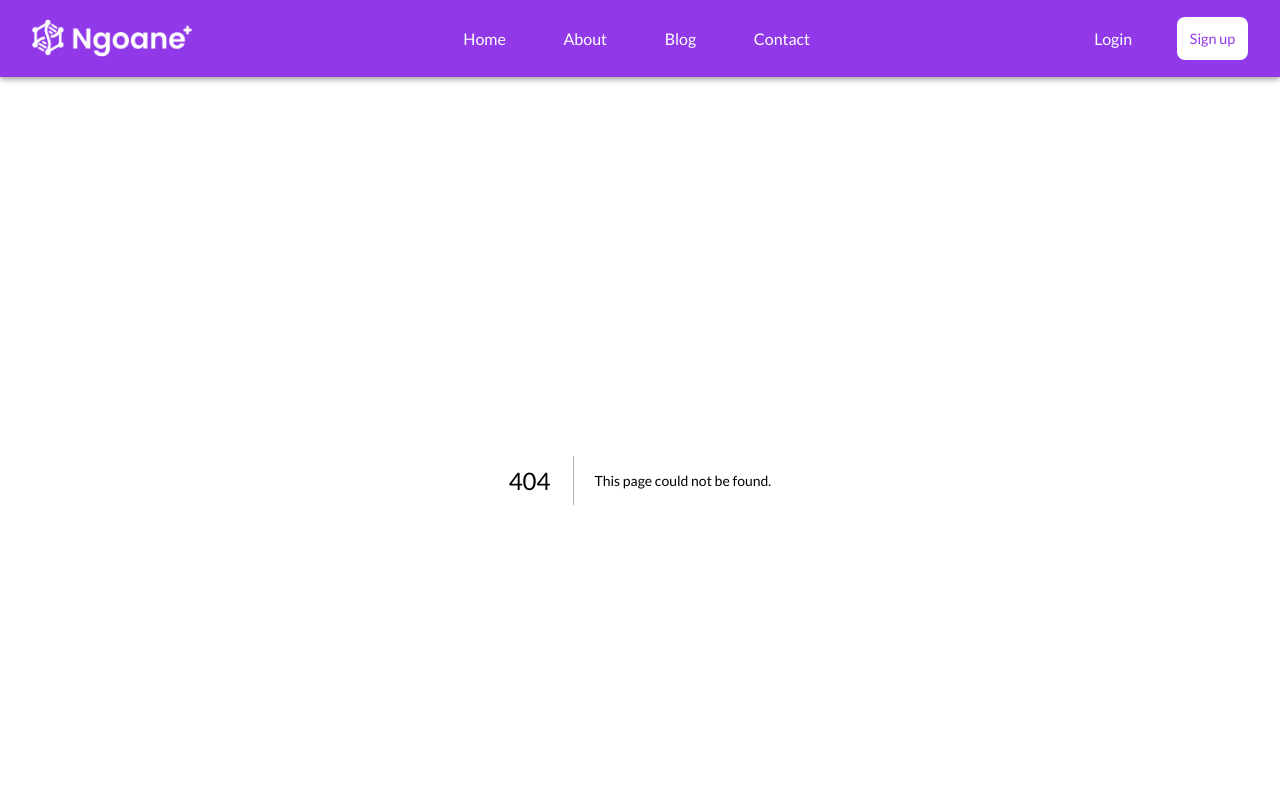
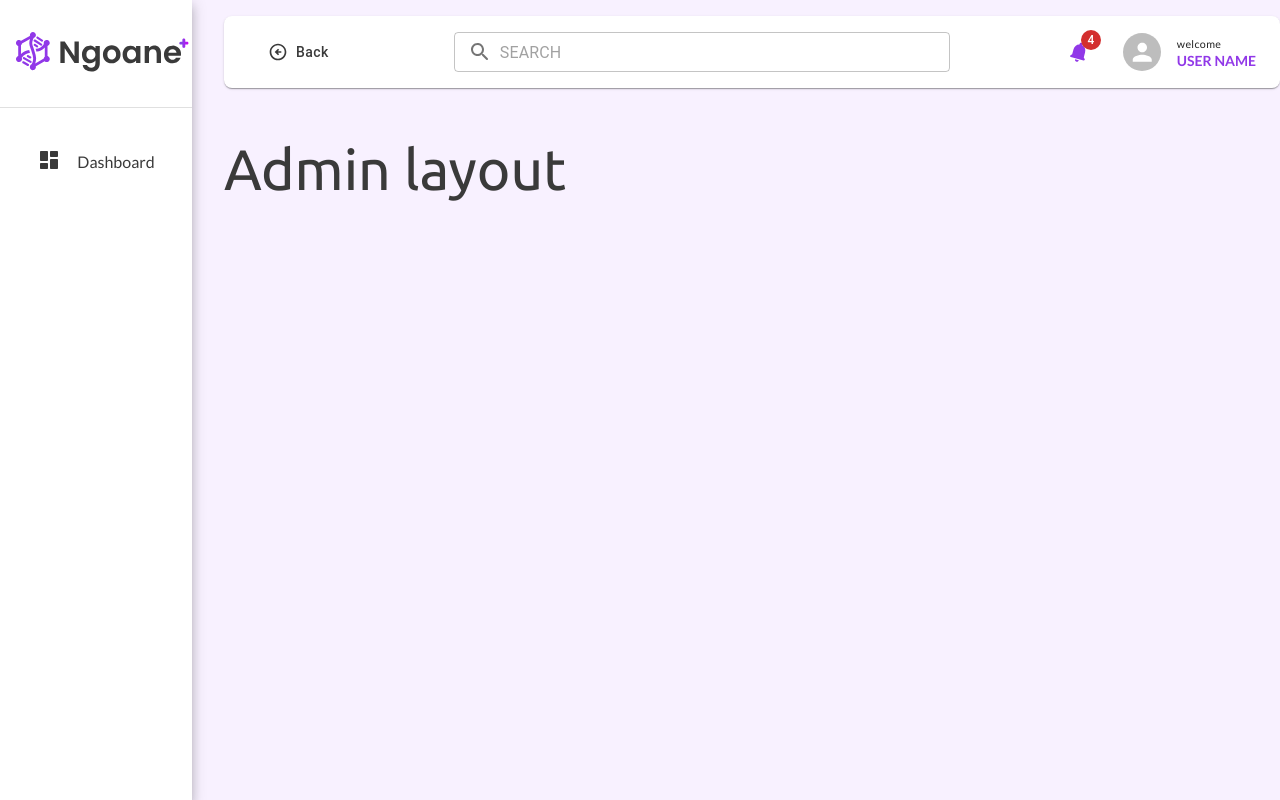
Before and after one commit to ngoane/company-site, a Next.js app: page /user in a window 1280 px wide. Before the commit this address had no page. Shown: the top 800 px of the page. Built offline with nearby package versions, Linux system fonts and the light colour scheme.

Commit message:
feat: updated the folder structure,i.e changed the folder name admin and associated components to user

```diff
--- a/components/adminUi/layout/AdminLayout.jsx
+++ /dev/null
@@ -1,28 +0,0 @@
-import React from "react";
-import {
-  AdminBody,
-  AdminLayoutContainer,
-  AdminLayoutRightBox,
-  TopNavBox,
-} from "./adminLayoutStyle";
-import LeftNav from "../adminNav/LeftNav";
-import TopNav from "../adminNav/TopNav";
-
-const AdminLayout = ({ children }) => {
-  return (
-    <>
-      <AdminLayoutContainer>
-        <LeftNav />
-
-        <AdminLayoutRightBox>
-          <TopNavBox>
-            <TopNav />
-          </TopNavBox>
-          <AdminBody>{children}</AdminBody>
-        </AdminLayoutRightBox>
-      </AdminLayoutContainer>
-    </>
-  );
-};
-
-export default AdminLayout;
--- /dev/null
+++ b/components/userUi/layout/UserLayout.jsx
@@ -0,0 +1,28 @@
+import React from "react";
+import {
+  UserBody,
+  UserLayoutContainer,
+  UserLayoutRightBox,
+  TopNavBox,
+} from "./userLayoutStyle";
+import LeftNav from "../userNav/LeftNav";
+import TopNav from "../userNav/TopNav";
+
+const UserLayout = ({ children }) => {
+  return (
+    <>
+      <UserLayoutContainer>
+        <LeftNav />
+
+        <UserLayoutRightBox>
+          <TopNavBox>
+            <TopNav />
+          </TopNavBox>
+          <UserBody>{children}</UserBody>
+        </UserLayoutRightBox>
+      </UserLayoutContainer>
+    </>
+  );
+};
+
+export default UserLayout;
--- a/components/adminUi/layout/adminLayoutStyle.js
+++ b/components/userUi/layout/userLayoutStyle.js
@@ -1,10 +1,10 @@
 import styled from "@emotion/styled";
 
-export const AdminLayoutContainer = styled.main`
+export const UserLayoutContainer = styled.main`
   width: 100%;
 `;
 
-export const AdminLayoutRightBox = styled.section`
+export const UserLayoutRightBox = styled.section`
   position: relative;
   width: 85%;
   margin-inline-start: auto;
@@ -20,7 +20,7 @@ export const TopNavBox = styled.nav`
   background-color: ${({ theme }) => theme.palette.bodyBg};
 `;
 
-export const AdminBody = styled.section`
+export const UserBody = styled.section`
   margin-top: 2rem;
   padding-left: 2rem;
 `;
--- a/components/adminUi/adminNav/LeftNav.jsx
+++ b/components/userUi/userNav/LeftNav.jsx
@@ -1,10 +1,10 @@
 import React from "react";
 import {
-  AdminLogo,
+  UserLogo,
   LeftNavBox,
   LeftNavInnerBox,
   LeftNavLogoContainer,
-} from "./adminNavStyles";
+} from "./userNavStyles";
 import LeftNavLink from "./LeftNavLink";
 import { Divider } from "@mui/material";
 import DashboardRoundedIcon from "@mui/icons-material/DashboardRounded";
@@ -14,7 +14,7 @@ const LeftNav = () => {
     <>
       <LeftNavBox elevation={8} square="true">
         <LeftNavLogoContainer>
-          <AdminLogo src="/logos/adminLogo.svg" />
+          <UserLogo src="/logos/adminLogo.svg" />
         </LeftNavLogoContainer>
 
         <Divider />
@@ -22,7 +22,7 @@ const LeftNav = () => {
         <LeftNavInnerBox>
           <LeftNavLink
             Icon={<DashboardRoundedIcon />}
-            LinkUrl={"/admin"}
+            LinkUrl={"/user"}
             LinkName={"Dashboard"}
           />
         </LeftNavInnerBox>
--- a/components/adminUi/adminNav/LeftNavLink.jsx
+++ b/components/userUi/userNav/LeftNavLink.jsx
@@ -1,24 +1,22 @@
 import React, { useState } from "react";
-import { AdminIconBox, AdminNavLink } from "./adminNavStyles";
+import { UserIconBox, UserNavLink } from "./userNavStyles";
 import { Typography } from "@mui/material";
 
 const LeftNavLink = ({ Icon, LinkName, LinkUrl }) => {
   let [linkActive, setLinkActive] = useState(false);
   return (
     <>
-      <AdminNavLink
+      <UserNavLink
         href={`${LinkUrl}`}
         onFocus={() => setLinkActive(true)}
         onBlur={() => setLinkActive(false)}
       >
-        <AdminIconBox active={linkActive}>{Icon}</AdminIconBox>
+        <UserIconBox active={linkActive}>{Icon}</UserIconBox>
 
-        <Typography
-          variant={linkActive ? "adminLinkTextBold" : "adminLinkText"}
-        >
+        <Typography variant={linkActive ? "userLinkTextBold" : "userLinkText"}>
           {LinkName}
         </Typography>
-      </AdminNavLink>
+      </UserNavLink>
     </>
   );
 };
--- a/components/adminUi/adminNav/TopNav.jsx
+++ b/components/userUi/userNav/TopNav.jsx
@@ -9,7 +9,7 @@ import {
   TopNavProfileBox,
   TopNavSearchBar,
   TopNavProfileName,
-} from "./adminNavStyles";
+} from "./userNavStyles";
 import { AdminTextButton } from "@/styles/globalComponentsStyle";
 import { Box, InputAdornment, Typography } from "@mui/material";
 import ArrowCircleLeftOutlinedIcon from "@mui/icons-material/ArrowCircleLeftOutlined";
--- a/components/adminUi/adminNav/adminNavStyles.js
+++ b/components/userUi/userNav/userNavStyles.js
@@ -17,7 +17,7 @@ export const LeftNavLogoContainer = styled.div`
   padding: 2rem 1rem;
 `;
 
-export const AdminLogo = styled.img``;
+export const UserLogo = styled.img``;
 
 export const LeftNavInnerBox = styled.nav`
   display: flex;
@@ -28,7 +28,7 @@ export const LeftNavInnerBox = styled.nav`
   gap: 0.5rem;
 `;
 
-export const AdminNavLink = styled(Link)`
+export const UserNavLink = styled(Link)`
   text-decoration: none;
   padding: 0.5rem;
   display: flex;
@@ -38,7 +38,7 @@ export const AdminNavLink = styled(Link)`
   color: #3a3a3a;
 `;
 
-export const AdminIconBox = styled.i`
+export const UserIconBox = styled.i`
   color: ${({ theme, active }) =>
     active == true ? theme.palette.primary.main : "#3A3A3A"};
 `;
--- a/pages/_app.js
+++ b/pages/_app.js
@@ -3,7 +3,7 @@ import { MuiGlobalStyle } from "@/styles/muiGlobalStyle";
 import { ThemeProvider, createTheme } from "@mui/material/styles";
 import { customTheme } from "@/styles/muiGlobalStyle";
 import ClientLayout from "@/components/clientUi/layout/ClientLayout";
-import AdminLayout from "@/components/adminUi/layout/AdminLayout";
+import UserLayout from "@/components/userUi/layout/UserLayout";
 import { useEffect, useState } from "react";
 import { useRouter } from "next/router";
 
@@ -14,7 +14,7 @@ export default function App({ Component, pageProps }) {
   const router = useRouter();
   useEffect(() => {
     let path = router.pathname;
-    let adminLayout = path.match("admin");
+    let adminLayout = path.match("user");
     if (adminLayout) {
       setLayout(true);
     } else {
@@ -31,9 +31,9 @@ export default function App({ Component, pageProps }) {
             <Component {...pageProps} />
           </ClientLayout>
         ) : (
-          <AdminLayout>
+          <UserLayout>
             <Component {...pageProps} />
-          </AdminLayout>
+          </UserLayout>
         )}
       </ThemeProvider>
     </>
--- a/styles/globalComponentsStyle.js
+++ b/styles/globalComponentsStyle.js
@@ -1,6 +1,6 @@
 import styled from "@emotion/styled";
 
-import { Button } from "@mui/material";
+import { Button, Stack, Table } from "@mui/material";
 import Link from "next/link";
 
 export const MainWrapper = styled.main`
--- a/styles/muiGlobalStyle.js
+++ b/styles/muiGlobalStyle.js
@@ -41,13 +41,13 @@ export const customTheme = {
   typography: {
     color: "#3A3A3A",
 
-    adminLinkText: {
+    userLinkText: {
       fontSize: "1rem",
       fontWeight: 500,
       fontFamily: "Lato, sans-serif",
     },
 
-    adminLinkTextBold: {
+    userLinkTextBold: {
       fontSize: "1rem",
       fontWeight: 700,
       fontFamily: "Lato, sans-serif",
```
Also changed, not shown: pages/user/index.js (renamed from pages/admin/index.js).
